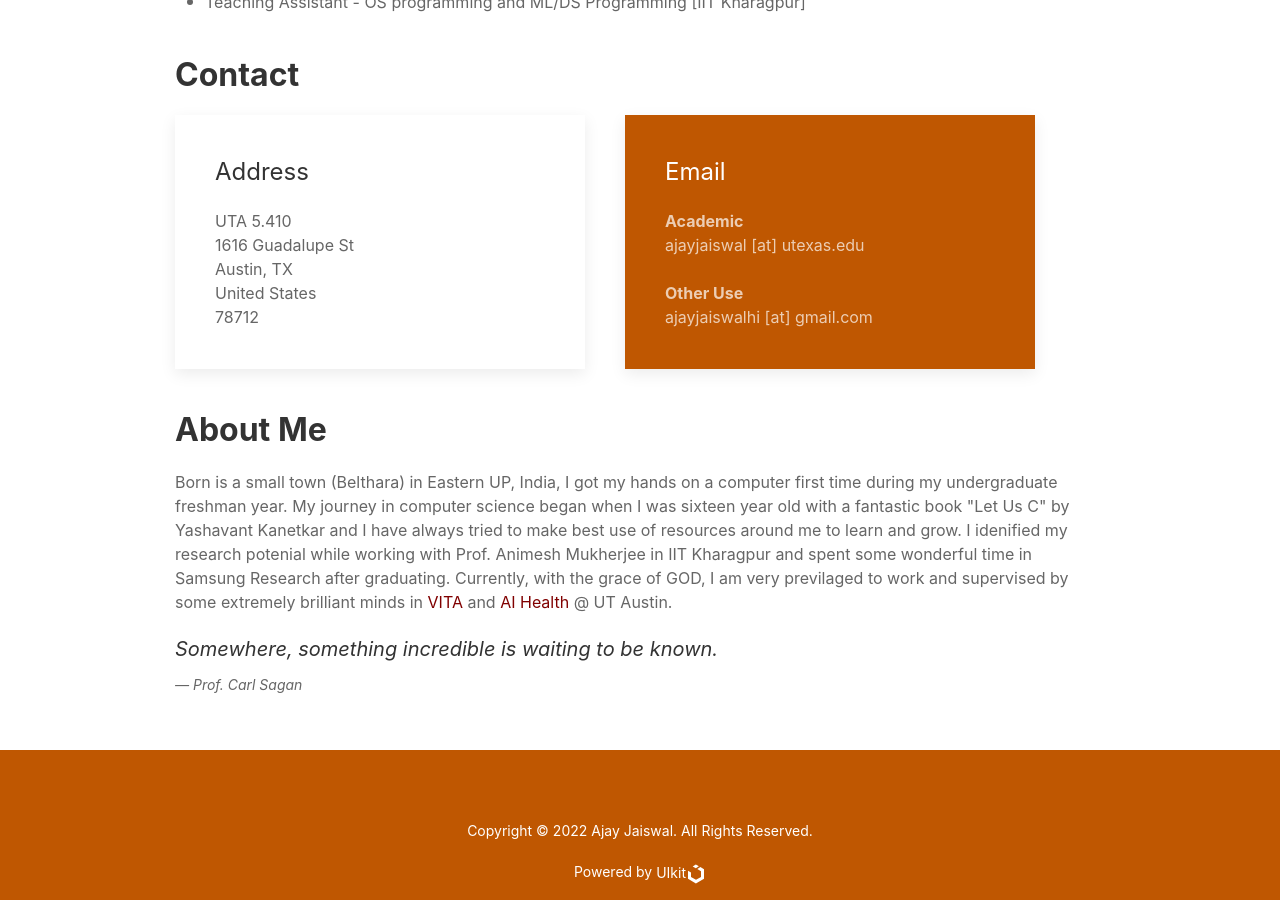
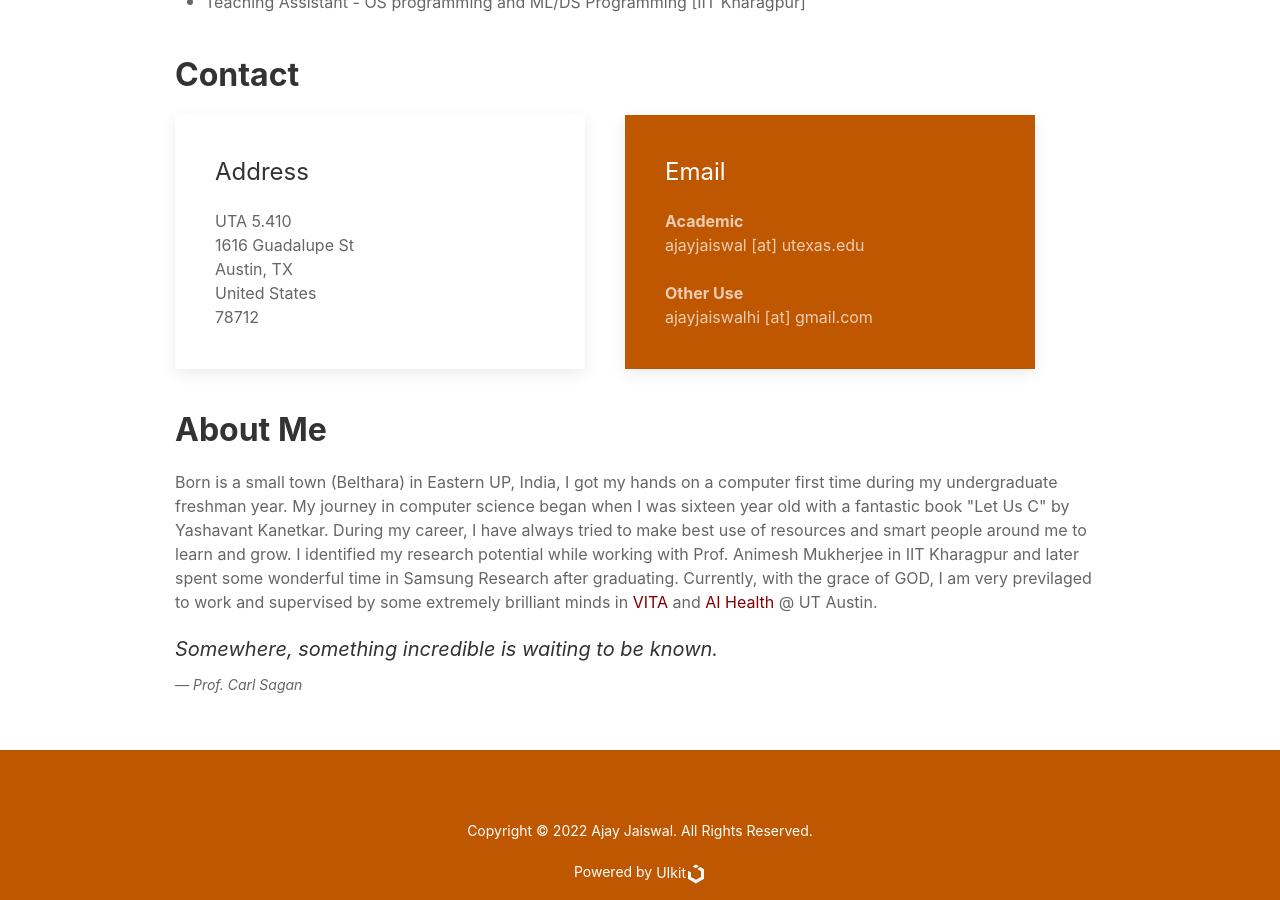
Before and after one commit to Ajay1994/ajay1994.github.io, a Jekyll site: the page index.html, which Jekyll copies as it is, in a window 1280 px wide and 900 px high, scrolled down 1551 px. Built offline with Jekyll 4.4.1, drawn with Linux system fonts in a browser that asks for light colours; nearby versions of some CDN libraries.

Commit message:
Update index.html

```diff
--- a/index.html
+++ b/index.html
@@ -201,9 +201,9 @@
             <p id="bio", class="uk-h2 uk-text-bold">About Me</p>
             <article class="uk-article">
 		Born is a small town (Belthara) in Eastern UP, India, I got my hands on a computer first time during my undergraduate freshman year.
-		My journey in computer science began when I was sixteen year old with a fantastic book "Let Us C" by Yashavant Kanetkar and I have
-		always tried to make best use of resources around me to learn and grow. I idenified my research potenial while working with Prof. Animesh
-		Mukherjee in IIT Kharagpur and spent some wonderful time in Samsung Research after graduating. Currently, with the grace of GOD, I am very previlaged
+		My journey in computer science began when I was sixteen year old with a fantastic book "Let Us C" by Yashavant Kanetkar. During my career, I have
+		always tried to make best use of resources and smart people around me to learn and grow. I identified my research potential while working with Prof. Animesh
+		Mukherjee in IIT Kharagpur and later spent some wonderful time in Samsung Research after graduating. Currently, with the grace of GOD, I am very previlaged
 		to work and supervised by some extremely brilliant minds in <a href = "https://vita-group.github.io/" style="color:#800000">VITA</a>
 		and  <a href = "https://aihealth.ischool.utexas.edu/" style="color:#800000">AI Health </a> @ UT Austin.
                 <blockquote cite="#">
```
